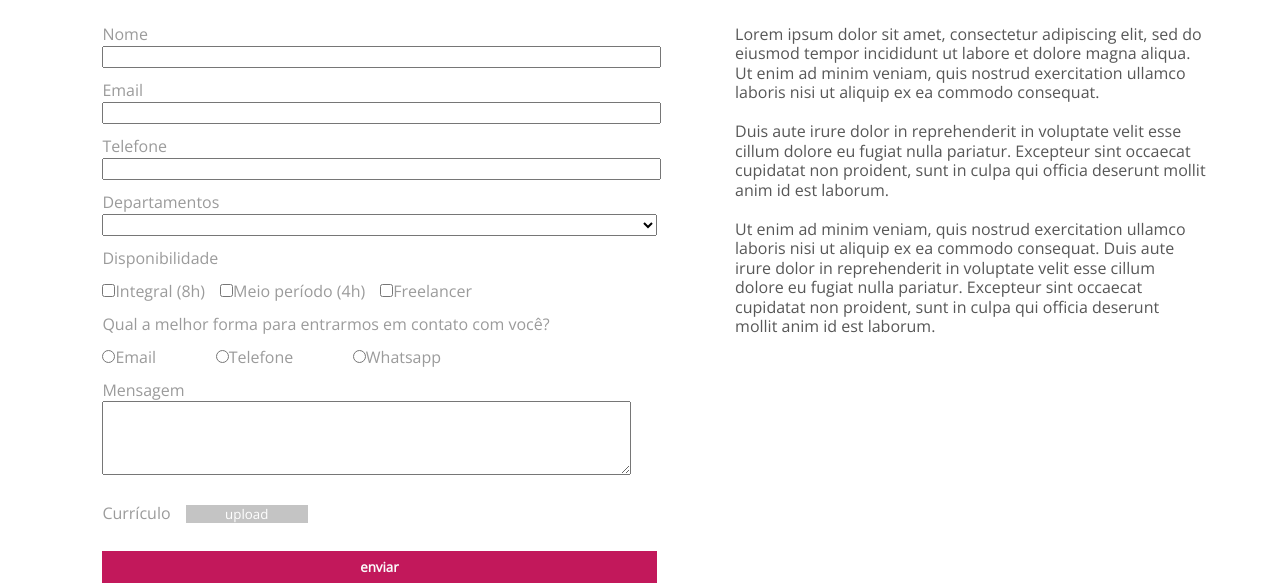
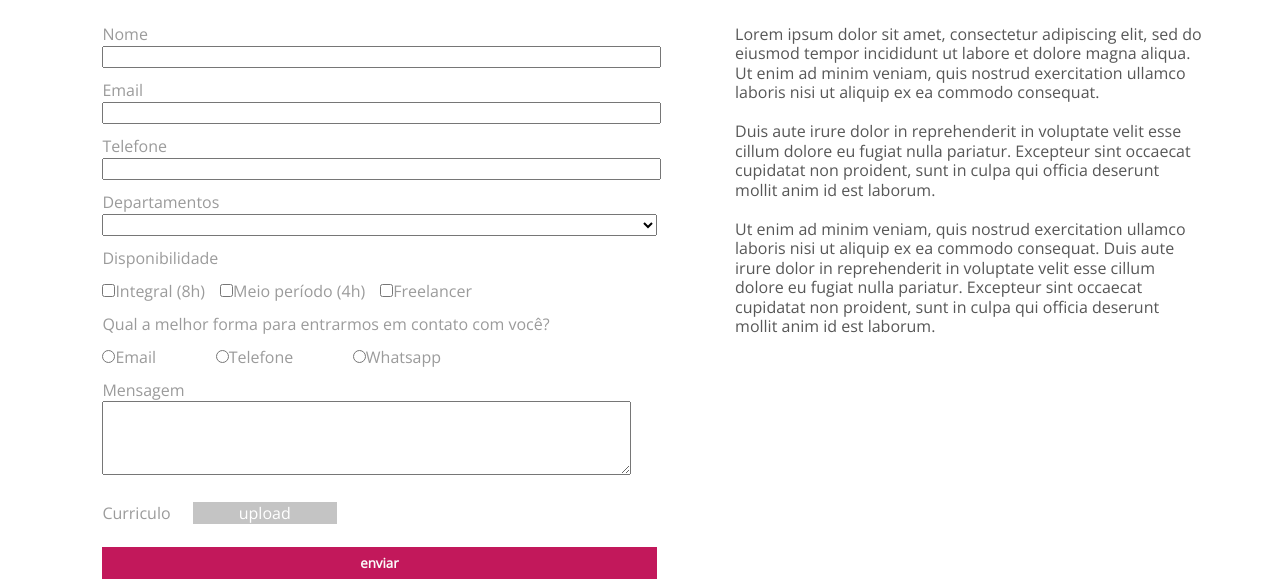
Before and after one commit to feldevmoura/ShoesTrabalheConosco, a plain HTML site: page index.html in a window 1280 px wide. Shown: the part 234-819 px from the top of the page. Drawn offline with nearby package versions, Linux system fonts and the light colour scheme.

Commit message:
adicionando funcionalidade ao botao upload

```diff
--- a/index.html
+++ b/index.html
@@ -70,9 +70,16 @@
                             </div>
                         </div>
 
-                        <div class="curriculo">
-                            <label for="curriculo">Currículo</label>
-                            <button class="botaoCV" type="file">upload</button>
+                        <div class="curriculoBox">
+                            <p class="curriculo">Curriculo</p>
+
+                            <div class="Upload">
+                                <label for="curriculo" class="UploadEnviar">
+                                     <p>upload</p>
+                                </label>
+                            </div>
+
+                            <input class="botaoCV" type="file" name="curriculo" id="curriculo"></input>
                         </div>
 
 
--- a/style.css
+++ b/style.css
@@ -97,11 +97,11 @@ select {
 }
 
 .paragrafo1 {
-    width: 87%;
+    width: 86%;
 }
 
 .paragrafo2 {
-    width: 87%;
+    width: 86%;
 }
 
 .paragrafo3 {
@@ -118,10 +118,32 @@ select {
     height: 19%;
 }
 
-.curriculo {
-    margin-top: 0%;
+input[type="file"] {
+    display: none;
 }
 
+.curriculoBox {
+    display: flex;
+    margin-bottom: 4%;
+}
+
+.curriculo {
+    color: #9B9B9B;
+}
+
+.Upload{
+    margin-left: 4%;
+    background-color: #C4C4C4;
+    width: 26%;
+    height: 15%;
+}
+
+.UploadEnviar {
+    color: white;
+    display: flex;
+    justify-content: center;
+    cursor: pointer;
+}
 .botaoCV {
     background-color: #C4C4C4;
     color: white;
@@ -140,6 +162,7 @@ select {
     width: 100%;
     height: 4vh;
     transition: 3s;
+    cursor: pointer;
 }
 
 .buttonSend:hover {
```
